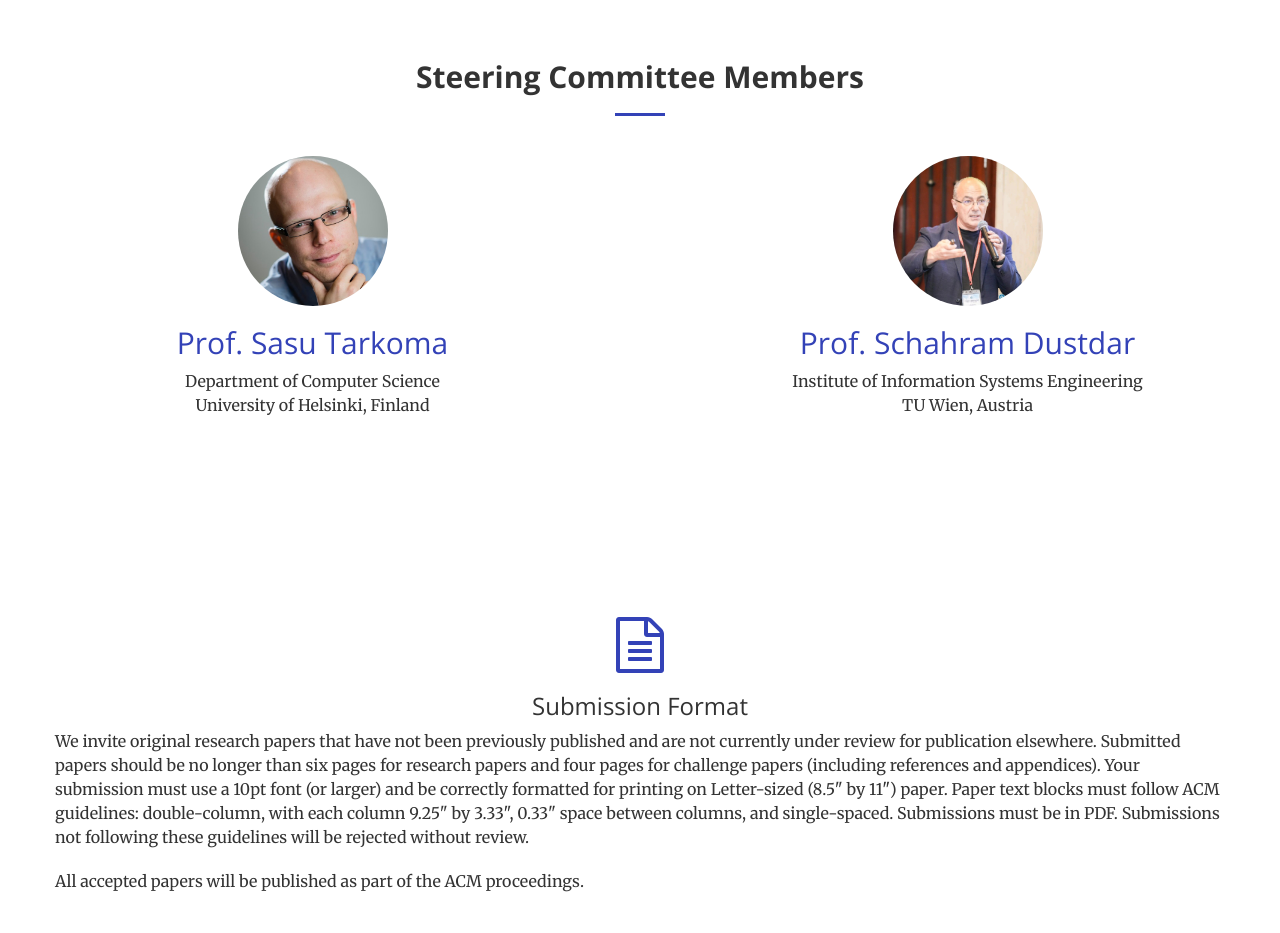
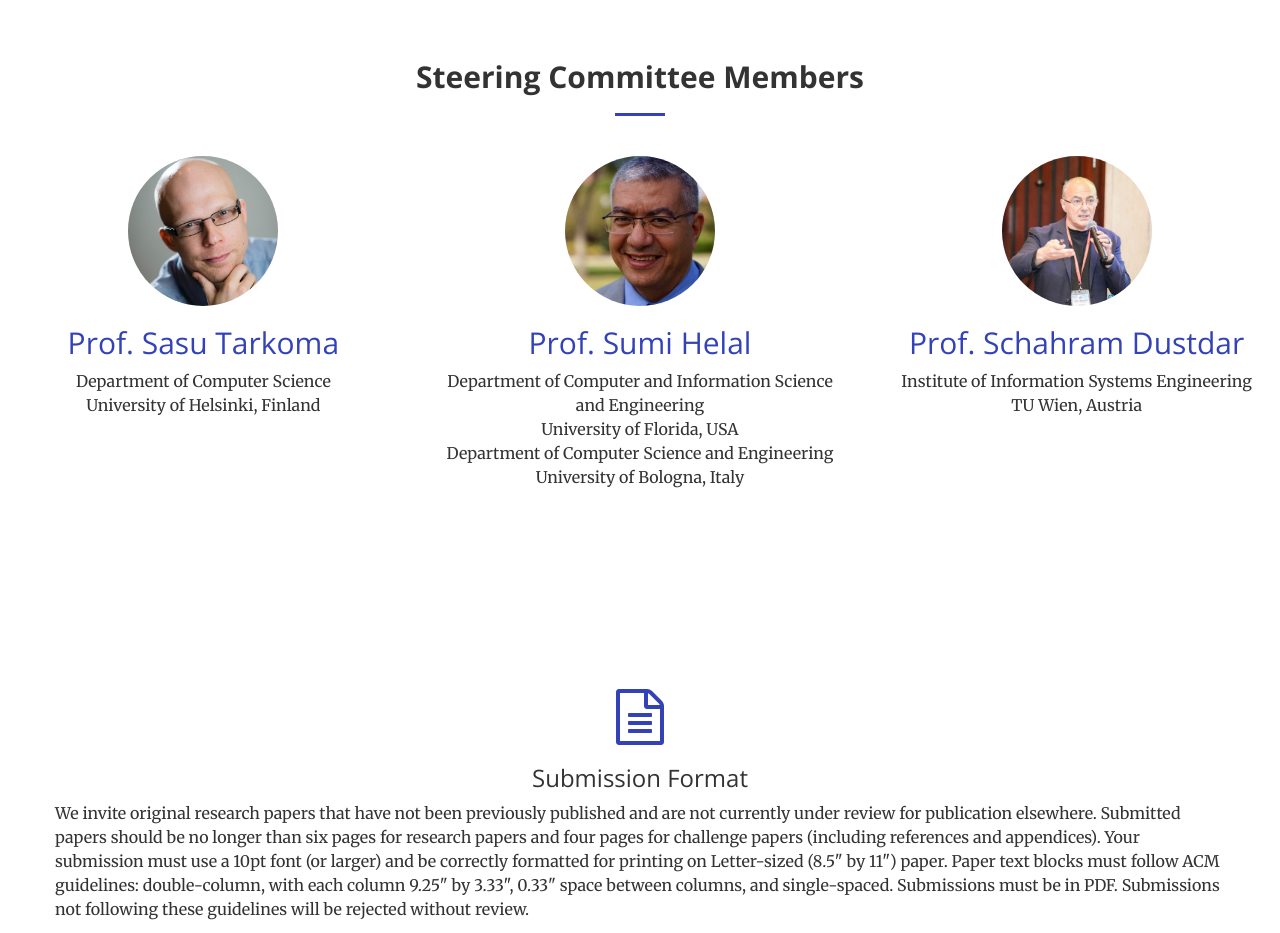
Before and after one commit to EnvSenSys/EnvSenSys.github.io, a plain HTML site: page 2025/index.html in a window 1280 px wide. Shown: the part 3760-4693 px from the top of the page. Drawn offline with nearby package versions, Linux system fonts and the light colour scheme.

Commit message:
2025 tpc change

```diff
--- a/2025/index.html
+++ b/2025/index.html
@@ -302,7 +302,7 @@
 			</div>
 	   </div>
 	   <div class="row text-black">
-			   <div class="col-lg-6 text-center">
+			   <div class="col-lg-4 text-center">
 				   <div class="service-box">
 
 					   <img class="img-circle" src="./img/organizers/sasu.jpeg" alt="Rounded image" width="150" height="150">
@@ -312,7 +312,19 @@
 				   </div>
 			   </div>
 
-			   <div class="col-lg-6 text-center">
+			   <div class="col-lg-4 text-center">
+				<div class="service-box">
+					<img class="img-circle" src="./img/organizers/sumi.jpeg" alt="Rounded image" width="150" height="150">
+					<h2><a href="https://www.cise.ufl.edu/helal-abdelsalam-sumi/" target="_blank" rel="noopener noreferrer">Prof. Sumi Helal</a></h2>
+					<p>Department of Computer and Information Science and Engineering </p>
+					<p>University of Florida, USA </p>
+					<p>Department of Computer Science and Engineering </p>
+					<p>University of Bologna, Italy </p>
+				</div>
+
+			</div>
+
+			   <div class="col-lg-4 text-center">
 				   <div class="service-box">
 					   <img class="img-circle" src="./img/organizers/schahram.jpeg" alt="Rounded image" width="150" height="150">
 					   <h2><a href="https://dsg.tuwien.ac.at/team/sd/" target="_blank" rel="noopener noreferrer">Prof. Schahram Dustdar</a></h2>
```
Also changed, not shown: 2025/img/organizers/sumi.jpeg (added), 1 other file.
